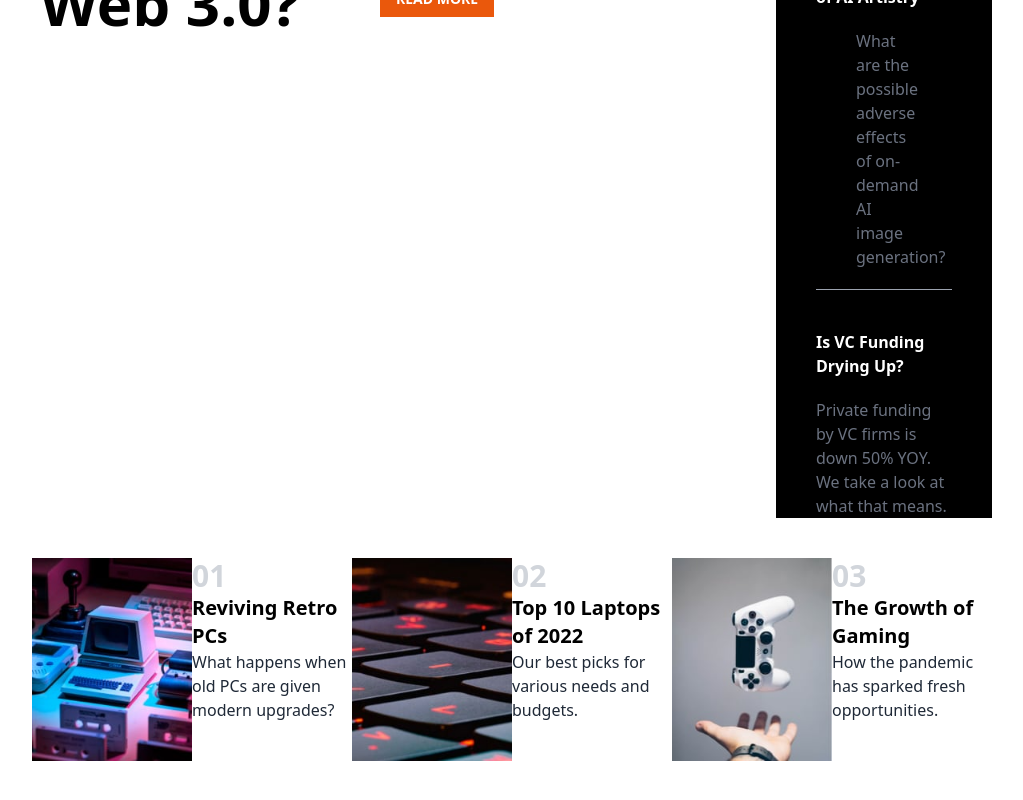
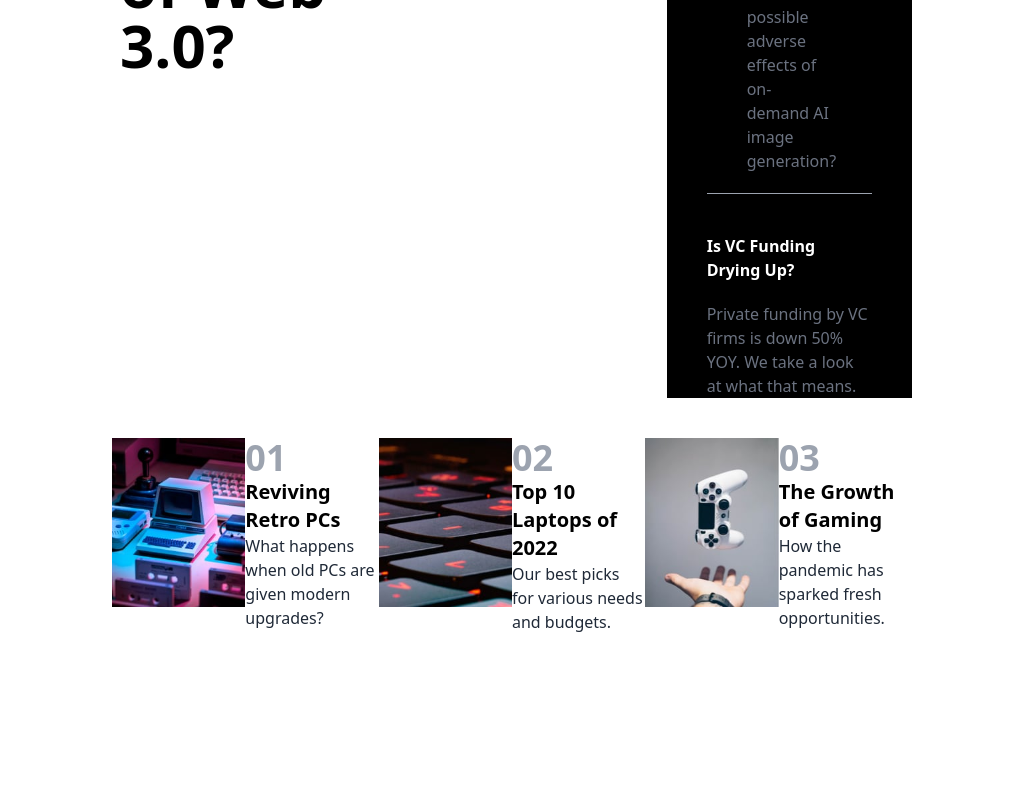
Before and after one commit to lavollmer/news-homepage, a React (Create React App) app: page / in a window 1280 px wide. Shown: the part 604-1404 px from the top of the page, without its empty margins (128-1151 px from the left). After the commit the page ends 1278 px from the top, so only its background shows below. Built offline with nearby package versions, Linux system fonts and the light colour scheme.

Commit message:
updating countdown numbers with correct colors

```diff
--- a/src/App.js
+++ b/src/App.js
@@ -8,15 +8,15 @@ import Countdown from "./components/Countdown"; // Import the Countdown componen
 function App() {
   return (
     <div>
-      <div className="flex flex-row px-40 justify-between items-center">
+      <div className="flex flex-row px-60 justify-between items-center">
           <Icon />
           <NavBar />
         </div>
-      <div className="grid grid-cols-1 md:grid-cols-4 gap-8 px-40">
-        <SplashPage span="col-span-3" />
+      <div className="grid grid-cols-1 md:grid-cols-3 gap-8 px-60">
+        <SplashPage span="col-span-2" />
         <NewSection span="col-span-1"/>
       </div>
-      <div className="grid grid-cols-1 gap-4 px-40 py-10">
+      <div className="grid grid-cols-1 gap-4 px-60 py-10">
         <Countdown />
       </div>
     </div>
--- a/src/components/CountdownCards.jsx
+++ b/src/components/CountdownCards.jsx
@@ -8,7 +8,7 @@ const CountdownCards = () => {
     <div className="grid grid-col-1 md:grid-cols-6 w-full ">
       <img src={Retro} alt="Retro PCs" />
       <div className="flex flex-col justify-start">
-        <h1 className="text-gray-300 font-bold text-3xl">01</h1>
+        <h1 className="text-gray-400 font-bold text-4xl">01</h1>
         <h2 className="text-black-800 font-bold text-xl ">Reviving Retro PCs</h2>
         <p className="text-gray-800 text-md ">
           What happens when old PCs are given modern upgrades?
@@ -18,7 +18,7 @@ const CountdownCards = () => {
         <img src={Laptops} alt="Top of laptop" />
       </div>
       <div className="flex flex-col justify-start">
-        <h1 className="text-gray-300 font-bold text-3xl">02</h1>
+        <h1 className="text-gray-400 font-bold text-4xl">02</h1>
         <h2 className="text-black-800 font-bold text-xl">
           Top 10 Laptops of 2022
         </h2>
@@ -30,7 +30,7 @@ const CountdownCards = () => {
         <img src={Gaming} alt="Gaming controller" />
       </div>
       <div className="flex flex-col justify-start">
-        <h1 className="text-gray-300 font-bold text-3xl">03</h1>
+        <h1 className="text-gray-400 font-bold text-4xl">03</h1>
         <h2 className="text-black-800 font-bold text-xl">
           The Growth of Gaming
         </h2>
```
Also changed, not shown: 1 other file (tests, documents, lock files or other folders).
